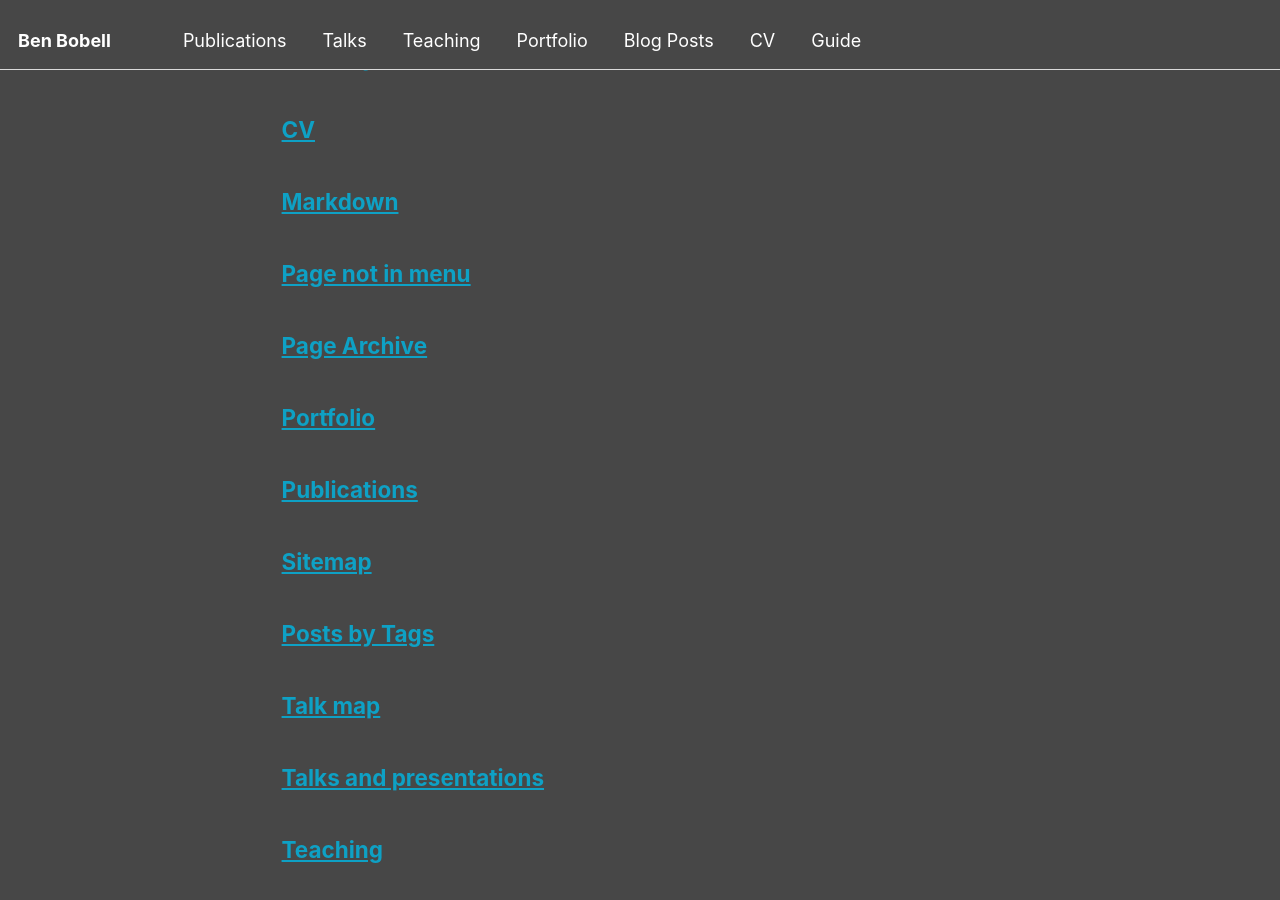
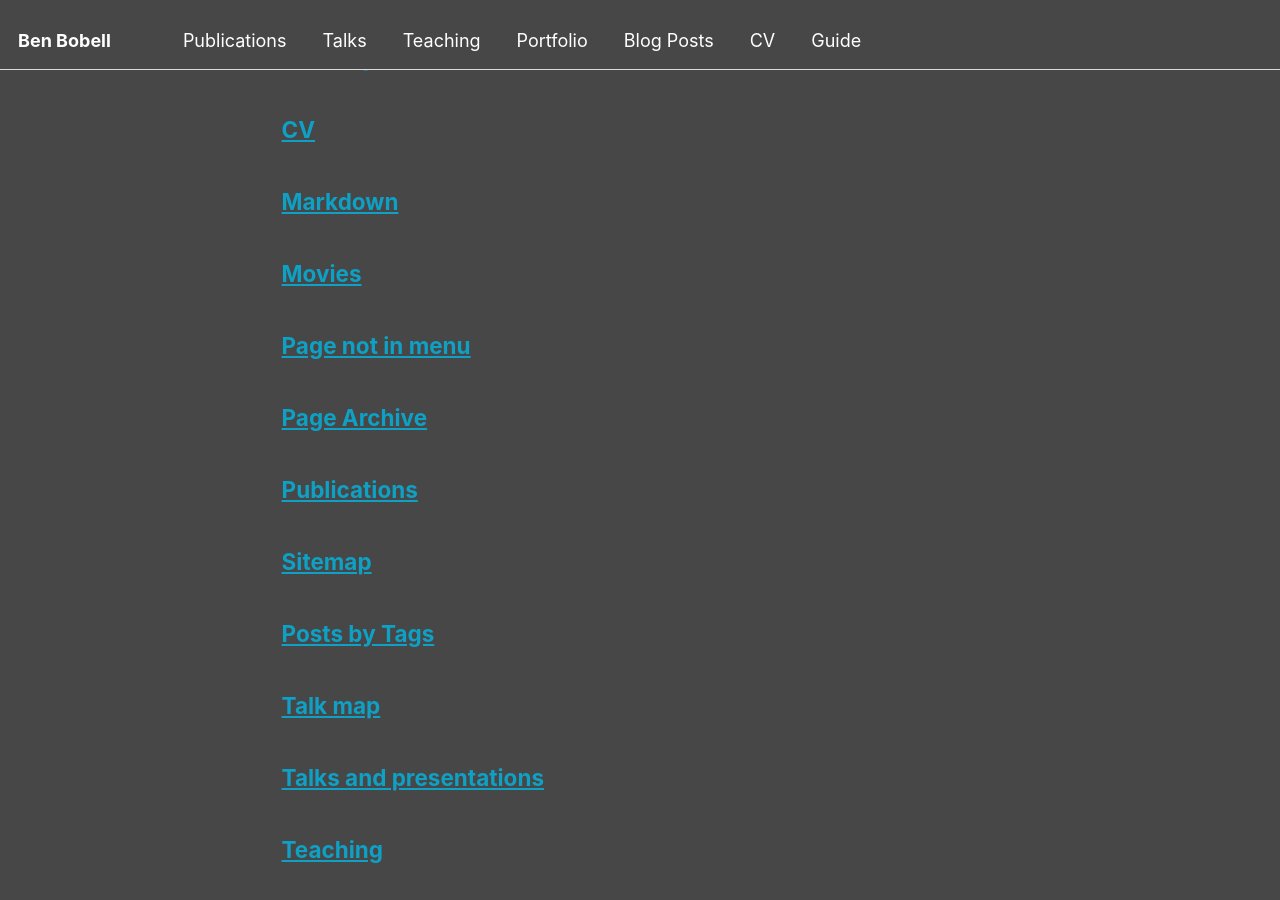
Before and after one commit to BenBobell00/BenBobell00.github.io, a Jekyll site: the page built from _pages/page-archive.html, in a window 1280 px wide and 900 px high, scrolled down 450 px. Built offline with Jekyll 4.4.1, drawn with Linux system fonts in a browser that asks for light colours.

Commit message:
Update and rename portfolio.html to movies.html

```diff
--- a/_pages/portfolio.html
+++ b/_pages/movies.html
@@ -1,13 +1,13 @@
 ---
 layout: archive
-title: "Portfolio"
-permalink: /portfolio/
+title: "Movies"
+permalink: /movies/
 author_profile: true
 ---
 
 {% include base_path %}
 
 
-{% for post in site.portfolio %}
+{% for post in site.movies %}
   {% include archive-single.html %}
 {% endfor %}
```
